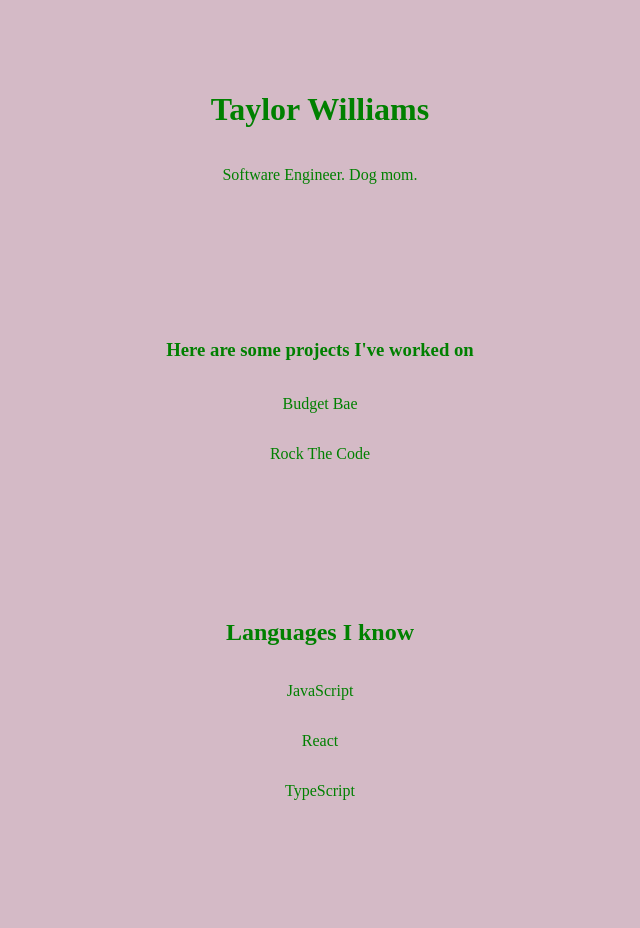
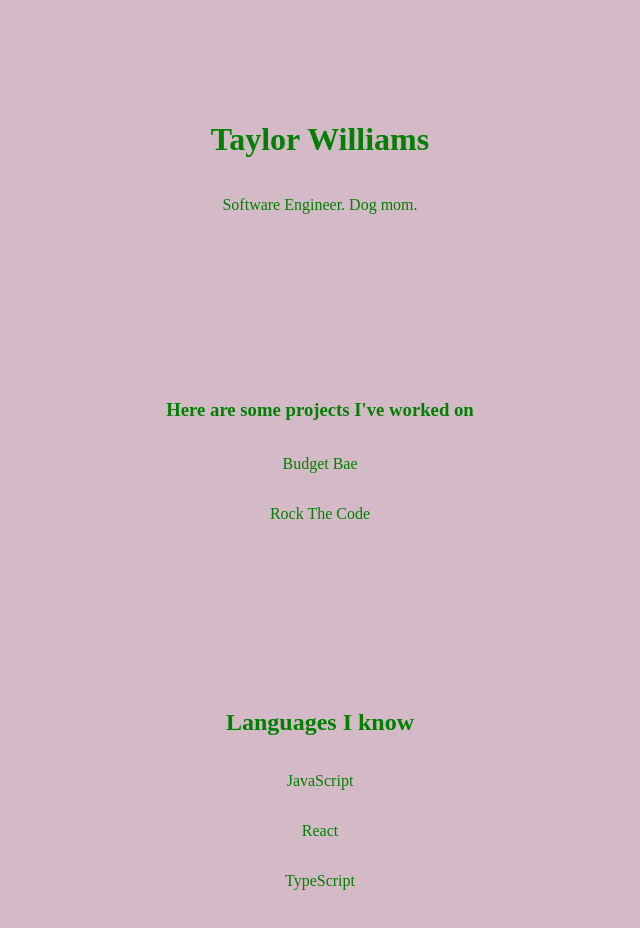
Before and after one commit to TaylorWill94/taylor-will-portfolio-pink, a React (Create React App) app: page / in a window 1280 px wide. Shown: the top 928 px of the page, without its empty margins (320-960 px from the left). Before the commit the page ends 886 px from the top, so only its background shows below. Built offline with nearby package versions, Linux system fonts and the light colour scheme.

Commit message:
Edits the margin

```diff
--- a/src/Components/Home/Home.css
+++ b/src/Components/Home/Home.css
@@ -7,7 +7,7 @@
   .Home {
     display: flex;
     flex-direction: column;
-    margin: 20px;
+    margin: 50px;
     padding: 50px;
     text-align: center;
     color: rgb(234, 101, 181);
--- a/src/Components/Languages/Languages.css
+++ b/src/Components/Languages/Languages.css
@@ -2,7 +2,7 @@
   .languages {
     display: flex;
     flex-direction: column;
-    margin: 20px;
+    margin: 50px;
     padding: 50px;
     text-align: center;
     color: rgb(234, 101, 181);
--- a/src/Components/Portfolio/Portfolio.css
+++ b/src/Components/Portfolio/Portfolio.css
@@ -2,7 +2,7 @@
   .Portfolio {
     display: flex;
     flex-direction: column;
-    margin: 20px;
+    margin: 50px;
     padding: 50px;
     text-align: center;
     color: rgb(234, 101, 181);
```
